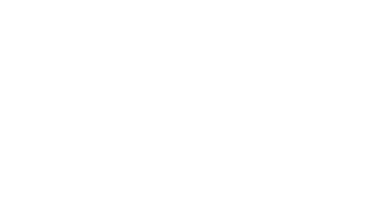
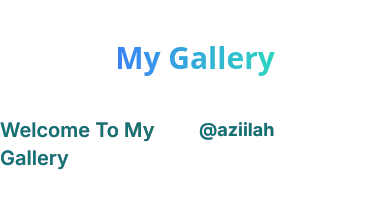
Before and after one commit to aziilah/grid-tailwindcss, a website: page index.html in a window 390 px wide. Drawn offline with Linux system fonts and the light colour scheme.

Commit message:
add breakpoints

```diff
--- a/index.html
+++ b/index.html
@@ -13,5 +13,13 @@
     <script></script>
 </head>
 
+<h2 class="mt-10 mb-10 text-center font-bold text-3xl"><span class="bg-gradient-to-r from-blue-500 to-teal-400 bg-clip-text text-transparent">My Gallery</span></h2>
+
+<div class="mt-10 font-inter grid grid-cols-2 gap-2 md:grid-cols-4 md:gap-4 md:p-4">
+
+    <h2 class="h-15 text-xl font-semibold text-teal-700 md:col-start-4 md:row-start-2 md:flex dark:text-transparent bg-clip-text bg-gradient-to-r from-purple-400 to-pink-600"><span class="self-center ">Welcome To My Gallery</span></h2>
+    <div class="h-15 text-lg font-bold text-teal-700 md:col-start-2 md:row-start-2 md:flex dark:text-transparent bg-clip-text bg-gradient-to-r from-purple-400 to-pink-600"><span class="self-end">@aziilah</span></div>
+
+</div>
 
 </html>
```
